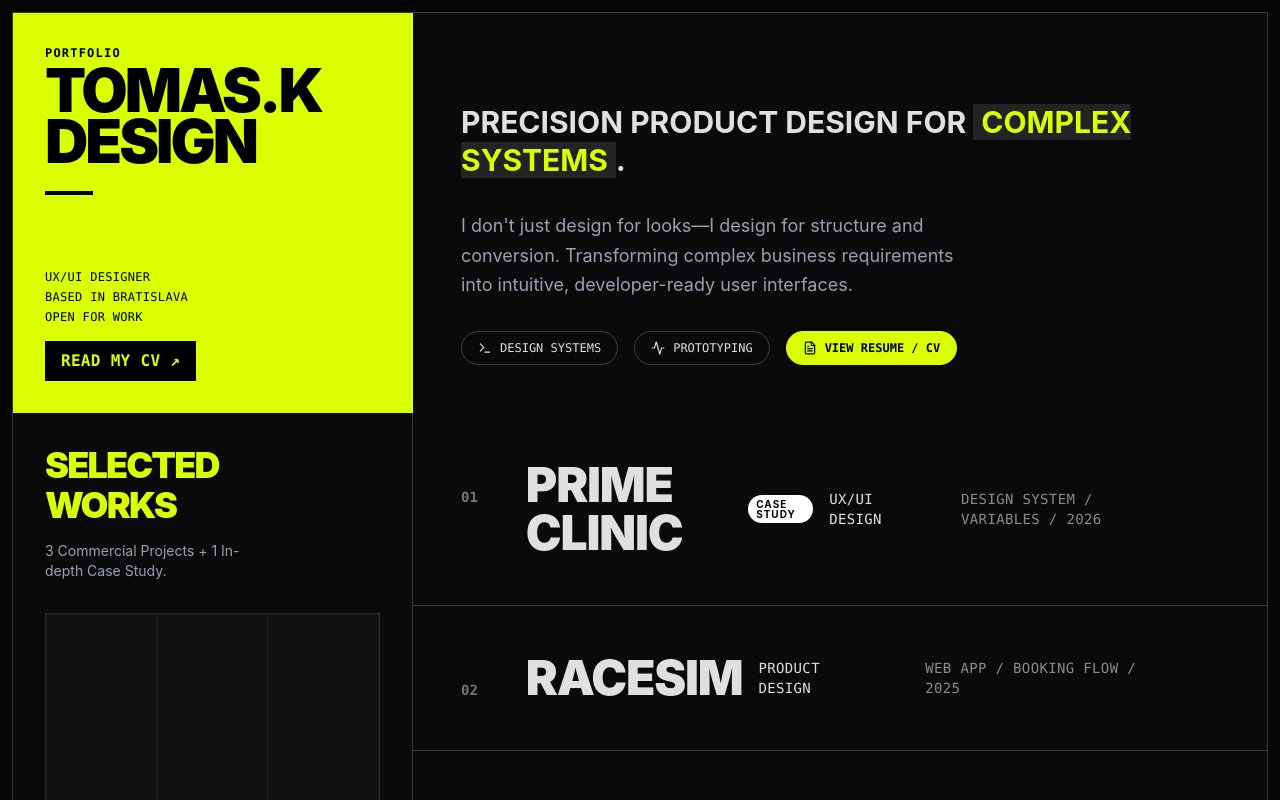
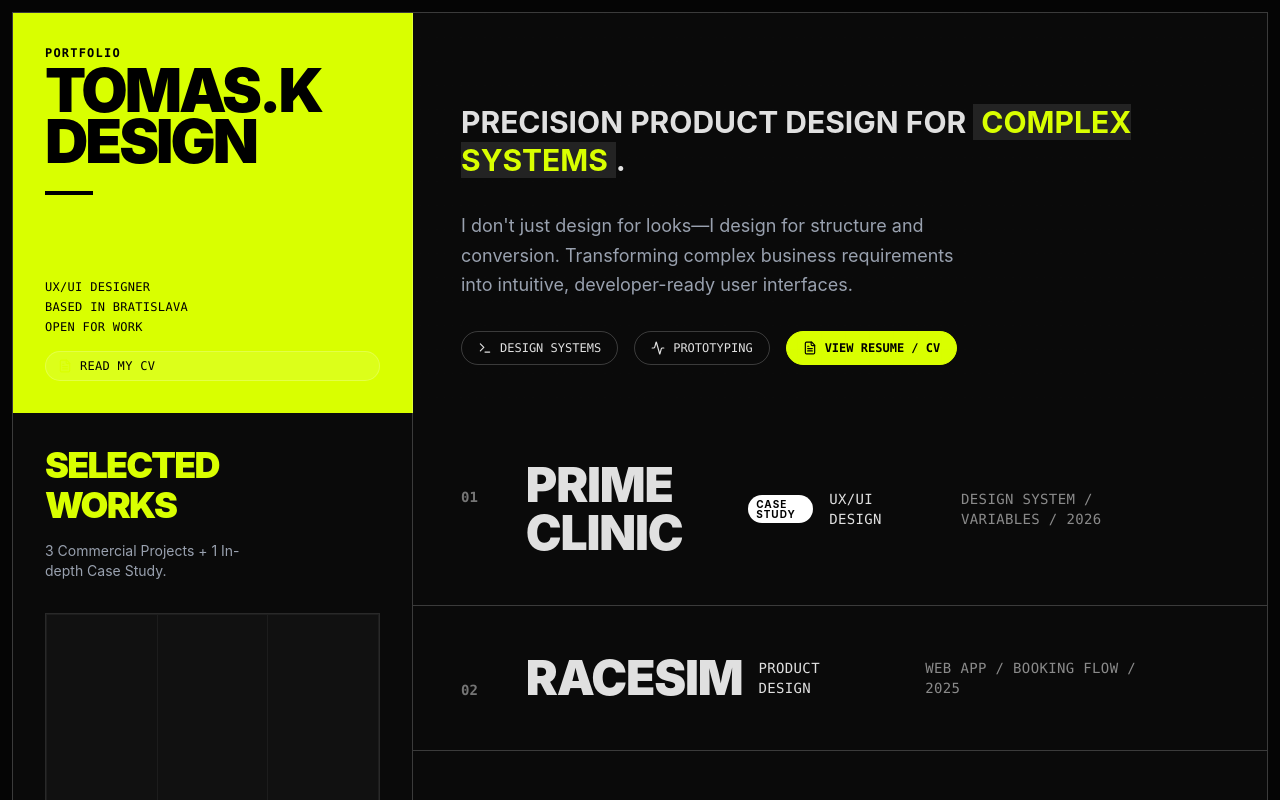
Before and after one commit to TomasKvndr/UX-Portfolio, a React (Vite) app: page / in a window 1280 px wide. Shown: the top 800 px of the page. Built offline with nearby package versions, Linux system fonts and the light colour scheme.

Commit message:
vyskusame

```diff
--- a/src/app/components/SkaterPortfolio.tsx
+++ b/src/app/components/SkaterPortfolio.tsx
@@ -118,9 +118,15 @@ export const SkaterPortfolio = () => {
                      <p>BASED IN BRATISLAVA</p>
                      <p>OPEN FOR WORK</p>
                   </div>
-                  <button className="bg-black text-[#D9FF00] px-4 py-2 font-bold hover:bg-opacity-80 transition-opacity">
-                     READ MY CV ↗
-                  </button>
+                  <a
+  href="https://portfolio-cv-3.vercel.app/"
+  target="_blank"
+  rel="noopener noreferrer"
+  className="flex items-center gap-2 px-3 py-1.5 bg-white/10 hover:bg-white/20 border border-white/20 rounded-full transition-colors cursor-pointer group"
+>
+  <FileText size={14} className="text-[#D9FF00]" />
+  <span className="hidden sm:inline">READ MY CV</span>
+</a>
                </div>
             </div>
 
```
